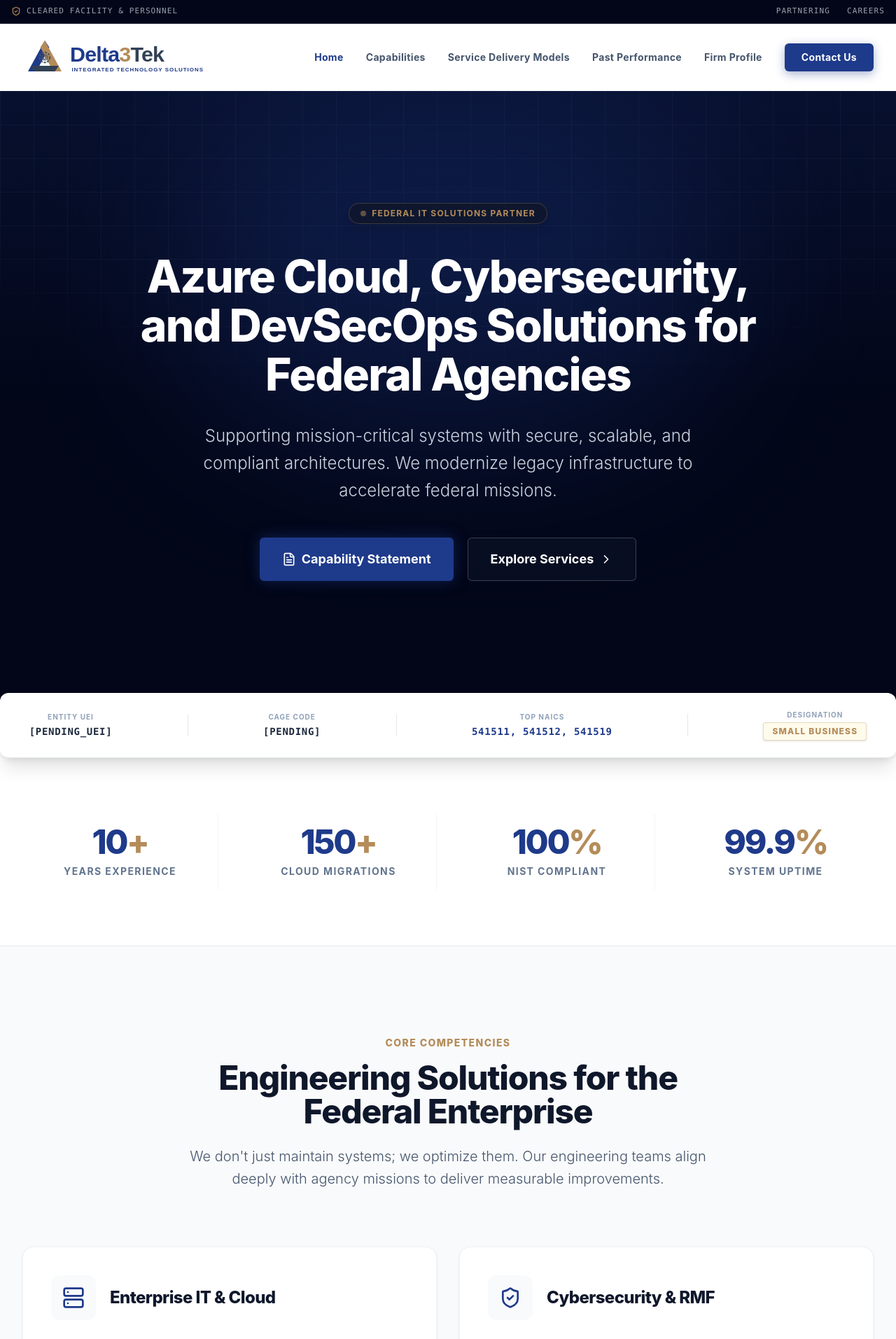
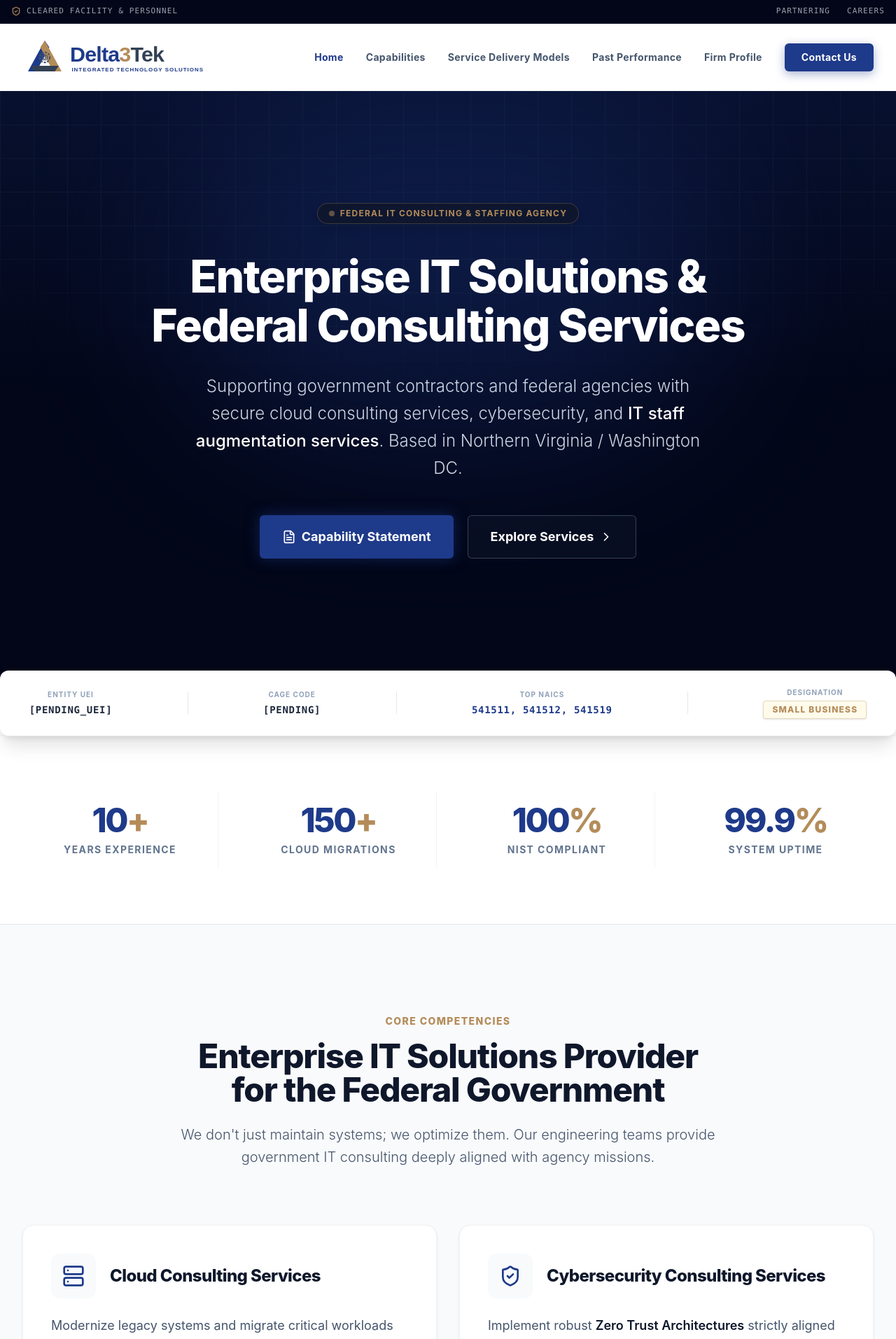
Before and after one commit to delta3tek-glitch/delta3tek-site, a React (Vite) app: page / in a window 1280 px wide. Shown: the top 1913 px of the page at 70% size. Built offline with nearby package versions, Linux system fonts and the light colour scheme.

Commit message:
Updated to premium design with digital capability statement

```diff
--- a/src/App.jsx
+++ b/src/App.jsx
@@ -57,6 +57,70 @@
   const [isMobileMenuOpen, setIsMobileMenuOpen] = useState(false);
   const [currentPage, setCurrentPage] = useState('home');
   const [scrolled, setScrolled] = useState(false);
+
+  // SEO Management Hook - Dynamically updates Meta Tags based on the current page route
+  useEffect(() => {
+    const seoData = {
+      'home': {
+        title: "Delta3Tek | Federal Consulting Services & IT Staff Augmentation",
+        desc: "Top federal IT consulting company and technical staffing agency in Washington DC and Northern Virginia. We provide enterprise IT solutions and staff augmentation for government contracts."
+      },
+      'enterprise-it': {
+        title: "Cloud Consulting Services & Enterprise IT Solutions | Delta3Tek",
+        desc: "Expert cloud consulting services and enterprise IT solutions provider for federal agencies. AWS GovCloud and Azure migration specialists in USA."
+      },
+      'cybersecurity': {
+        title: "Cybersecurity Consulting Services | Delta3Tek",
+        desc: "Government IT consulting for Zero Trust Architecture and NIST 800-53 RMF compliance. Specialized cybersecurity staffing for federal agencies."
+      },
+      'devsecops': {
+        title: "DevSecOps Integration & Technical Staffing | Delta3Tek",
+        desc: "Automate your CI/CD pipelines with our DevSecOps integration. We are a technical staffing agency providing cleared software engineers for government contracts."
+      },
+      'data-analytics': {
+        title: "Data Analytics & AI Federal IT Consulting | Delta3Tek",
+        desc: "Transform federal agency data with our predictive AI models and data lakes. Innovative enterprise IT solutions provider."
+      },
+      'capability-statement': {
+        title: "Corporate Capability Statement | GSA Consulting Services | Delta3Tek",
+        desc: "Review our past performance, core competencies, and IT staff augmentation services. Delta3Tek is a trusted federal consulting firm in the USA."
+      },
+      'careers': {
+        title: "Careers | Talent Acquisition Services | Delta3Tek",
+        desc: "Join our federal IT staffing company. We offer contract staffing solutions, recruitment process outsourcing (RPO), and technical staffing for government IT."
+      },
+      'partnering': {
+        title: "Teaming & Partnerships | Staffing Agency for Government Contracts",
+        desc: "Partner with Delta3Tek for federal consulting services and GSA consulting services. We actively seek strategic partnerships with primes and vendors."
+      }
+    };
+
+    const currentSeo = seoData[currentPage] || {
+      title: "Delta3Tek | Government IT Consulting Firm",
+      desc: "Federal IT consulting services, talent acquisition, and contract staffing solutions provider."
+    };
+
+    // Set document title
+    document.title = currentSeo.title;
+
+    // Set meta description
+    let metaDesc = document.querySelector('meta[name="description"]');
+    if (!metaDesc) {
+      metaDesc = document.createElement('meta');
+      metaDesc.name = "description";
+      document.head.appendChild(metaDesc);
+    }
+    metaDesc.content = currentSeo.desc;
+
+    // Set targeted global SEO keywords
+    let metaKeywords = document.querySelector('meta[name="keywords"]');
+    if (!metaKeywords) {
+      metaKeywords = document.createElement('meta');
+      metaKeywords.name = "keywords";
+      document.head.appendChild(metaKeywords);
+    }
+    metaKeywords.content = "federal consulting services, government IT consulting, IT staff augmentation services, staffing agency for government contracts, technical staffing agency, cloud consulting services, cybersecurity consulting services, federal IT staffing company";
+  }, [currentPage]);
 
   // Handle subtle nav shadow on scroll
   useEffect(() => {
@@ -180,15 +244,15 @@
 
                 <div className="inline-flex items-center gap-2 px-4 py-1.5 rounded-full bg-slate-900/80 border border-[#b48c5a]/30 text-[#b48c5a] text-xs font-bold uppercase tracking-widest mb-10 shadow-lg backdrop-blur-sm">
                   <span className="w-2 h-2 rounded-full bg-[#b48c5a] animate-pulse"></span>
-                  Federal IT Solutions Partner
+                  Federal IT Consulting & Staffing Agency
                 </div>
 
                 <h1 className="text-4xl md:text-5xl lg:text-[4rem] font-extrabold text-white leading-[1.1] mb-8 tracking-tight">
-                  Azure Cloud, Cybersecurity, and DevSecOps Solutions for Federal Agencies
+                  Enterprise IT Solutions & Federal Consulting Services
                 </h1>
 
                 <p className="text-xl md:text-2xl text-slate-300 mb-12 leading-relaxed max-w-3xl mx-auto font-light">
-                  Supporting mission-critical systems with secure, scalable, and compliant architectures. We modernize legacy infrastructure to accelerate federal missions.
+                  Supporting government contractors and federal agencies with secure cloud consulting services, cybersecurity, and <strong className="text-white font-medium">IT staff augmentation services</strong>. Based in Northern Virginia / Washington DC.
                 </p>
 
                 <div className="flex flex-col sm:flex-row gap-5 justify-center">
@@ -258,9 +322,9 @@
             <div className="max-w-7xl mx-auto px-4 sm:px-6 lg:px-8">
               <div className="text-center mb-20 max-w-3xl mx-auto">
                 <span className="text-[#b48c5a] font-extrabold tracking-widest uppercase text-sm mb-4 block">Core Competencies</span>
-                <h2 className="text-4xl md:text-5xl font-extrabold text-slate-900 mb-6 tracking-tight">Engineering Solutions for the Federal Enterprise</h2>
+                <h2 className="text-4xl md:text-5xl font-extrabold text-slate-900 mb-6 tracking-tight">Enterprise IT Solutions Provider for the Federal Government</h2>
                 <p className="text-xl text-slate-600 leading-relaxed font-light">
-                  We don't just maintain systems; we optimize them. Our engineering teams align deeply with agency missions to deliver measurable improvements.
+                  We don't just maintain systems; we optimize them. Our engineering teams provide government IT consulting deeply aligned with agency missions.
                 </p>
               </div>
 
@@ -271,7 +335,7 @@
                     <div className="bg-slate-50 p-4 rounded-xl mr-5 group-hover:bg-[#1e3a8a] transition-colors duration-300">
                       <Server className="w-8 h-8 text-[#1e3a8a] group-hover:text-white transition-colors duration-300" />
                     </div>
-                    <h3 className="text-2xl font-extrabold text-slate-900 tracking-tight">Enterprise IT & Cloud</h3>
+                    <h3 className="text-2xl font-extrabold text-slate-900 tracking-tight">Cloud Consulting Services</h3>
                   </div>
                   <p className="text-slate-600 mb-8 leading-relaxed text-lg flex-grow">
                     Modernize legacy systems and migrate critical workloads to <strong className="text-slate-900 font-semibold">AWS GovCloud and Azure</strong>. Our scalable cloud architectures are designed to <strong className="text-[#b48c5a] font-semibold">reduce infrastructure costs by up to 30%</strong> while guaranteeing 99.99% availability.
@@ -287,7 +351,7 @@
                     <div className="bg-slate-50 p-4 rounded-xl mr-5 group-hover:bg-[#1e3a8a] transition-colors duration-300">
                       <ShieldCheck className="w-8 h-8 text-[#1e3a8a] group-hover:text-white transition-colors duration-300" />
                     </div>
-                    <h3 className="text-2xl font-extrabold text-slate-900 tracking-tight">Cybersecurity & RMF</h3>
+                    <h3 className="text-2xl font-extrabold text-slate-900 tracking-tight">Cybersecurity Consulting Services</h3>
                   </div>
                   <p className="text-slate-600 mb-8 leading-relaxed text-lg flex-grow">
                     Implement robust <strong className="text-slate-900 font-semibold">Zero Trust Architectures</strong> strictly aligned with NIST 800-53 standards. We streamline the Risk Management Framework (RMF) process to <strong className="text-[#b48c5a] font-semibold">accelerate ATO timelines</strong> without compromising security.
@@ -348,9 +412,9 @@
                   <div className="bg-white w-12 h-12 rounded-xl flex items-center justify-center mb-6 shadow-sm border border-gray-100">
                     <Users className="text-[#1e3a8a] w-6 h-6" />
                   </div>
-                  <h3 className="text-xl font-bold text-slate-900 mb-4">Staff Augmentation</h3>
+                  <h3 className="text-xl font-bold text-slate-900 mb-4">IT Staff Augmentation Services</h3>
                   <p className="text-slate-600 text-sm leading-relaxed">
-                    Providing highly cleared, certified technical professionals (SMEs, engineers, developers) to seamlessly integrate with your existing federal teams and scale mission capabilities on demand.
+                    Providing highly cleared, certified technical professionals (SMEs, engineers, developers) as your premier <strong className="font-semibold text-slate-800">technical staffing agency</strong>. We offer contract staffing solutions, talent acquisition services, and RPO for federal roles.
                   </p>
                 </div>
 
@@ -358,9 +422,9 @@
                   <div className="bg-white w-12 h-12 rounded-xl flex items-center justify-center mb-6 shadow-sm border border-gray-100">
                     <Monitor className="text-[#1e3a8a] w-6 h-6" />
                   </div>
-                  <h3 className="text-xl font-bold text-slate-900 mb-4">IT Solutions</h3>
+                  <h3 className="text-xl font-bold text-slate-900 mb-4">Enterprise IT Solutions</h3>
                   <p className="text-slate-600 text-sm leading-relaxed">
-                    End-to-end delivery of specialized technology solutions, from enterprise architecture design to full-scale cloud migrations and zero-trust cybersecurity implementations.
+                    End-to-end delivery of specialized technology solutions, from enterprise architecture design to full-scale cloud consulting services and zero-trust cybersecurity implementations.
                   </p>
                 </div>
 
@@ -480,13 +544,13 @@
             <div className="max-w-5xl mx-auto px-4 sm:px-6 lg:px-8">
               <div className="text-center mb-16">
                 <span className="text-[#b48c5a] font-extrabold tracking-widest uppercase text-sm mb-4 block">Firm Profile</span>
-                <h2 className="text-4xl md:text-5xl font-extrabold text-slate-900 mb-8 tracking-tight">About Delta3Tek</h2>
+                <h2 className="text-4xl md:text-5xl font-extrabold text-slate-900 mb-8 tracking-tight">Federal IT Consulting Firm USA</h2>
                 <div className="w-20 h-1 bg-[#b48c5a] mx-auto rounded-full"></div>
               </div>
 
               <div className="bg-white rounded-3xl p-10 md:p-16 shadow-xl border border-gray-100 mb-16">
                 <p className="text-slate-700 mb-8 leading-relaxed text-xl font-light">
-                  Delta3Tek, LLC is an advanced technology integration firm architecting next-generation digital solutions for the public sector. Founded by enterprise IT veterans with <strong className="text-slate-900 font-bold">over 10+ years of federal contracting experience</strong>, our engineering teams bring deep-domain expertise in deploying and scaling mission-critical infrastructure.
+                  Delta3Tek, LLC is an advanced technology integration and <strong className="text-slate-900 font-bold">government IT consulting firm</strong> architecting next-generation digital solutions for the public sector. Founded by enterprise IT veterans with over 10+ years of federal contracting experience, our engineering teams bring deep-domain expertise in deploying and scaling mission-critical infrastructure across the Washington DC and Northern Virginia metro areas.
                 </p>
                 <p className="text-slate-700 leading-relaxed text-xl font-light">
                   We understand that federal agencies must navigate the complex intersection of strict security compliance, continuous modernization, and legacy technical debt. Our leadership comprises <strong className="text-slate-900 font-bold">PMP-certified managers, CISSP security professionals, and AWS/Azure Certified Cloud Architects</strong>. By leveraging agile methodologies and a zero-trust mindset, our DevSecOps-driven approach ensures transparent delivery pipelines directly aligned with your strategic operational goals.
@@ -545,7 +609,7 @@
                 <BrandLogo className="h-16 w-auto" />
               </div>
               <p className="text-slate-400 text-base leading-relaxed mb-8 max-w-md font-light">
-                Delta3Tek, LLC delivers excellence in federal IT modernization, engineering secure cloud environments and automating DevSecOps pipelines.
+                Delta3Tek, LLC is a premier <strong className="text-slate-300 font-medium">federal IT staffing company</strong> and IT consulting firm in the USA, delivering excellence in cloud computing, cybersecurity consulting services, and contract staffing solutions.
               </p>
               <div className="text-sm font-mono text-slate-500 space-y-2 bg-slate-900 inline-block p-4 rounded-lg border border-slate-800">
                 <p><span className="text-slate-600 uppercase tracking-widest text-[10px] block mb-1">Entity UEI</span> <span className="font-bold text-white">[PENDING]</span></p>
@@ -572,7 +636,7 @@
               <ul className="space-y-4 text-sm text-slate-400">
                 <li className="flex items-start bg-slate-900 border border-slate-800 p-5 rounded-xl">
                   <Building2 className="w-5 h-5 text-[#b48c5a] mr-4 flex-shrink-0 mt-0.5" />
-                  <span className="leading-relaxed text-base font-light">TBD</span>
+                  <span className="leading-relaxed text-base font-light">Northern Virginia / Washington DC Metro</span>
                 </li>
                 <li className="flex items-center bg-slate-900 border border-slate-800 p-5 rounded-xl group hover:border-[#b48c5a]/50 transition-colors cursor-pointer">
                   <Mail className="w-5 h-5 text-[#b48c5a] mr-4 flex-shrink-0" />
@@ -659,7 +723,7 @@
     <div className="animate-in fade-in duration-500 bg-[#F8FAFC] min-h-screen pb-24 print:bg-white print:pb-0">
       <PageHeader
         title="Corporate Capability Statement"
-        description="A comprehensive overview of Delta3Tek, LLC's core competencies, past performance, and federal procurement readiness."
+        description="A comprehensive overview of Delta3Tek, LLC's core competencies, past performance, and federal procurement readiness as a GSA consulting services provider."
         navigateTo={navigateTo}
       />
       <section className="max-w-5xl mx-auto px-4 sm:px-6 lg:px-8 -mt-12 relative z-20 print:m-0 print:p-0 print:w-full print:max-w-none print:shadow-none">
@@ -681,7 +745,7 @@
               <BrandLogo className="h-12 w-auto mb-8 hidden print:block" />
               <h2 className="text-3xl font-extrabold text-[#1e3a8a] tracking-tight mb-4">Corporate Overview</h2>
               <p className="text-slate-600 leading-relaxed text-lg font-light">
-                Delta3Tek, LLC is an advanced technology integration firm architecting next-generation digital solutions for the public sector. We leverage agile methodologies and a zero-trust mindset to ensure delivery pipelines strictly align with strategic federal operational goals.
+                Delta3Tek, LLC is an advanced technology integration firm and provider of <strong className="font-bold text-slate-800">federal consulting services</strong>, architecting next-generation digital solutions for the public sector. We leverage agile methodologies and a zero-trust mindset to ensure delivery pipelines strictly align with strategic federal operational goals.
               </p>
             </div>
 
@@ -801,7 +865,7 @@
 const EnterpriseITPage = ({ navigateTo }) => (
   <SubpageLayout
     navigateTo={navigateTo}
-    title="Enterprise IT & Cloud"
+    title="Enterprise IT Solutions & Cloud Consulting Services"
     description="Modernize legacy systems and migrate critical workloads to AWS GovCloud and Azure. We architect scalable solutions designed to reduce infrastructure maintenance costs."
     content={
       <div className="space-y-6 text-slate-600 text-lg leading-relaxed font-light">
@@ -823,12 +887,12 @@
 const CybersecurityPage = ({ navigateTo }) => (
   <SubpageLayout
     navigateTo={navigateTo}
-    title="Cybersecurity & RMF"
+    title="Cybersecurity Consulting Services & RMF"
     description="Implement robust Zero Trust Architectures strictly aligned with NIST 800-53 standards. We streamline the Risk Management Framework process to accelerate ATO."
     content={
       <div className="space-y-6 text-slate-600 text-lg leading-relaxed font-light">
         <p>Securing federal data against evolving threat landscapes is our paramount objective. Delta3Tek, LLC approaches cybersecurity not just as a compliance checklist, but as a foundational element built into every layer of your IT enterprise.</p>
-        <p>We specialize in migrating agencies from perimeter-based security to a modern Zero Trust Architecture (ZTA). Our certified security professionals (CISSP) expertly navigate the NIST Risk Management Framework (RMF), ensuring your systems achieve and maintain their Authority to Operate (ATO) without stifling operational efficiency.</p>
+        <p>We specialize in migrating agencies from perimeter-based security to a modern Zero Trust Architecture (ZTA). Our certified security professionals (CISSP) provide expert <strong className="font-semibold text-slate-800">government IT consulting</strong>, navigating the NIST Risk Management Framework (RMF) to ensure your systems achieve and maintain their Authority to Operate (ATO) without stifling operational efficiency.</p>
       </div>
     }
     features={[
@@ -995,7 +1059,7 @@
 
           <p className="mb-6 text-lg">We believe that delivering exceptional outcomes starts with building an exceptional team. Our culture is rooted in collaboration, continuous learning, and technical excellence. We empower our people to think critically, innovate confidently, and contribute meaningfully to projects that have real-world impact.</p>
 
-          <p className="mb-6 text-lg">At Delta3Tek, LLC, you’ll work alongside experienced professionals who are passionate about technology and committed to delivering results. We invest in your growth—both professionally and personally—by providing opportunities to develop new skills, take on challenging work, and advance your career.</p>
+          <p className="mb-6 text-lg">As a premier <strong className="font-bold text-slate-800">technical staffing agency</strong> and provider of <strong className="font-bold text-slate-800">talent acquisition services</strong>, Delta3Tek, LLC provides exciting roles for experienced professionals. We invest in your growth—both professionally and personally—by providing opportunities to develop new skills, take on challenging work, and advance your career.</p>
 
           <p className="mb-8 text-lg">We are always looking for motivated individuals who thrive in dynamic environments, embrace innovation, and are driven to make a difference. If you enjoy solving complex problems, building modern solutions, and working on impactful federal programs, Delta3Tek, LLC could be the right place for you.</p>
         </div>
```
